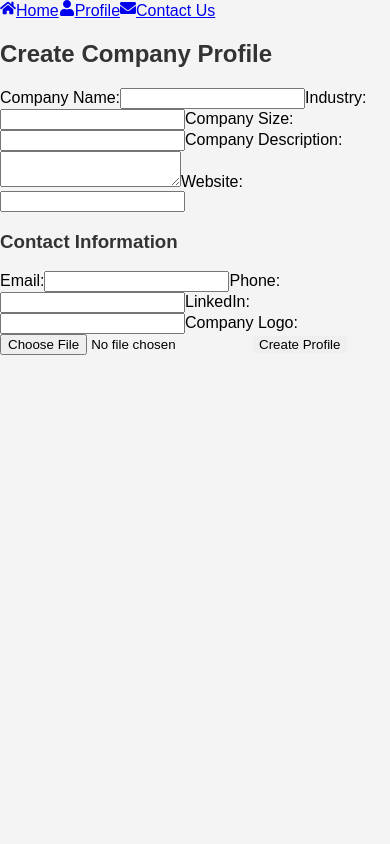
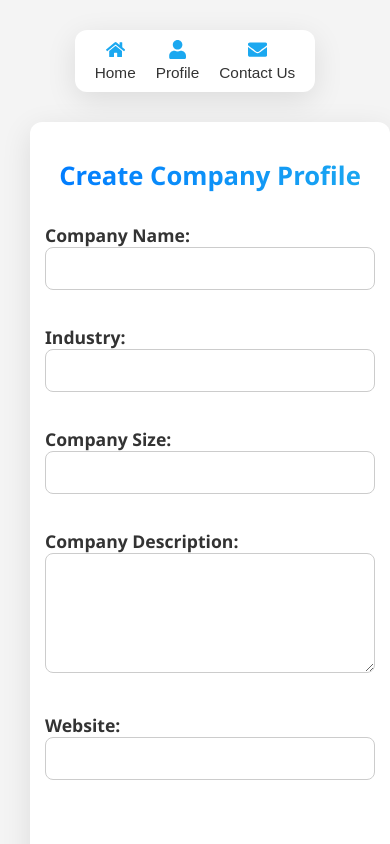
Before and after one commit to malhaouit/global-remote-jobs, a React (Vite) app in the folder front-end/: page /create-profile/company in a window 390 px wide. Shown: the top 844 px of the page. Built offline with nearby package versions, Linux system fonts and the light colour scheme.

Commit message:
Add styles for navigation, success and error message

```diff
--- a/front-end/src/pages/CreateCompanyProfile.css
+++ b/front-end/src/pages/CreateCompanyProfile.css
@@ -1,45 +1,57 @@
+/* Container */
+.create-company-container {
+  display: flex;
+  flex-direction: column;
+  justify-content: center;
+  align-items: center;
+  padding: 30px;
+}
+
+/* Navigation */
+.create-company-container .navigation {
+  display: flex;
+  gap: 20px;
+  margin-bottom: 10px;
+  background: #ffffff;
+  padding: 10px 20px;
+  border-radius: 12px;
+  box-shadow: 0 8px 30px rgba(0, 0, 0, 0.1);
+}
+
+.create-company-container .navigation .nav-icon {
+  display: flex;
+  flex-direction: column;
+  align-items: center;
+  text-decoration: none;
+  color: #1BA8F0;
+  font-size: 1.2em;
+  transition: color 0.3s ease;
+}
+
+.create-company-container .navigation .nav-icon:hover {
+  color: #007bff;
+}
+
+.create-company-container .navigation .nav-icon span {
+  font-size: 0.8em;
+  color: #333;
+  margin-top: 5px;
+}
+
 /* Container for the form */
-.create-profile-form {
+.create-company-container .form {
   width: 100%;
-  max-width: 650px;
-  margin: 50px auto;
+  max-width: 700px;
+  margin: 30px auto;
   background: #ffffff;
-  padding: 40px;
+  padding: 30px;
   border-radius: 12px;
   box-shadow: 0 8px 30px rgba(0, 0, 0, 0.1); /* Soft shadow for depth */
   font-family: 'Segoe UI', Tahoma, Geneva, Verdana, sans-serif; /* Modern font */
 }
 
-/* Back button styling */
-.create-profile-form .back-btn {
-  display: inline-flex; /* Keep the button compact */
-  align-items: center; /* Center the icon and text vertically */
-  background: none;
-  border: none;
-  color: #007bff;
-  font-size: 1.2em;
-  font-weight: bold;
-  cursor: pointer;
-  margin-bottom: 20px;
-  padding: 5px 15px;
-  text-decoration: none;
-  width: auto; /* Ensure the button only takes the necessary width */
-  max-width: fit-content; /* Prevent the button from stretching */
-}
-
-.create-profile-form .back-icon {
-  margin-right: 5px;
-  font-size: 1.2em; /* Ensure the icon has a visible size */
-}
-
-.create-profile-form .back-btn:hover {
-  background: none;
-  color: #1BA8F0;
-  box-shadow: none;
-}
-
 /* Heading styling */
-.create-profile-form h2 {
+.create-company-container .form h2 {
   text-align: center;
   margin-bottom: 30px;
   font-size: 2.2em;
@@ -51,7 +63,7 @@
 }
 
 /* Form labels */
-.create-profile-form label {
+.create-company-container .form label {
   display: block;
   font-size: 1.1em;
   font-weight: bold;
@@ -60,8 +72,8 @@
 }
 
 /* Form input fields and textarea */
-.create-profile-form input,
-.create-profile-form textarea {
+.create-company-container .form input,
+.create-company-container .form textarea {
   width: 100%;
   padding: 14px;
   margin-bottom: 25px;
@@ -72,20 +84,20 @@
   transition: border-color 0.3s ease;
 }
 
-.create-profile-form input:focus,
-.create-profile-form textarea:focus {
+.create-company-container .form input:focus,
+.create-company-container .form textarea:focus {
   border-color: #1BA8F0; /* Border color change on focus */
   outline: none; /* Remove outline for better aesthetics */
 }
 
 /* Textarea specific styles */
-.create-profile-form textarea {
+.create-company-container .form textarea {
   min-height: 120px;
   resize: vertical;
 }
 
 /* Contact Information Heading */
-.create-profile-form h3 {
+.create-company-container .form h3 {
   margin-top: 40px;
   color: #333;
   font-size: 1.5em;
@@ -95,15 +107,31 @@
 }
 
 /* File input styling */
-.create-profile-form input[type="file"] {
+.create-company-container .form input[type="file"] {
   padding: 10px;
   border: none;
   background: #f1f1f1;
   cursor: pointer;
 }
 
+/* Error Message */
+.create-seeker-container .error {
+  color: red;
+  text-align: center;
+  margin-bottom: 1rem;
+  font-size: 18px;
+}
+
+/* Success Message */
+.create-seeker-container .success {
+  color: green;
+  text-align: center;
+  margin-bottom: 1rem;
+  font-size: 18px;
+}
+
 /* Submit button styling */
-.create-profile-form button {
+.create-company-container .form button {
   width: 100%;
   padding: 14px;
   background: linear-gradient(135deg, #1BA8F0, #007bff); /* Gradient background */
@@ -116,36 +144,31 @@
 }
 
 /* Hover effect for the button */
-.create-profile-form button:hover {
+.create-company-container .form button:hover {
   background: linear-gradient(135deg, #1481C2, #0056b3);
   box-shadow: 0 6px 15px rgba(0, 0, 0, 0.2); /* Add shadow on hover */
 }
 
 /* Mobile responsiveness */
 @media (max-width: 768px) {
-  .create-profile-form {
+  .create-company-container .form {
     padding: 20px;
   }
 
-  .create-profile-form .back-btn {
-    font-size: 1em;
-    margin-bottom: 10px;
-  }
-
-  .create-profile-form h2 {
+  .create-company-container .form h2 {
     font-size: 1.8em;
   }
 
-  .create-profile-form h3 {
+  .create-company-container .form h3 {
     font-size: 1.3em;
   }
 
-  .create-profile-form input,
-  .create-profile-form textarea {
+  .create-company-container .form input,
+  .create-company-container .form textarea {
     padding: 12px;
   }
 
-  .create-profile-form button {
+  .create-company-container .form button {
     padding: 12px;
     font-size: 1.1em;
   }
@@ -153,30 +176,25 @@
 
 /* Further adjustments for small screens like phones */
 @media (max-width: 480px) {
-  .create-profile-form {
+  .create-company-container .form {
     padding: 15px;
     margin: 20px auto;
   }
 
-  .create-profile-form h2 {
+  .create-company-container .form h2 {
     font-size: 1.6em;
   }
 
-  .create-profile-form h3 {
+  .create-company-container .form h3 {
     font-size: 1.2em;
   }
 
-  .create-profile-form .back-btn {
-    font-size: 0.9em;
-    padding: 3px 10px;
-  }
-
-  .create-profile-form input,
-  .create-profile-form textarea {
+  .create-company-container .form input,
+  .create-company-container .form textarea {
     padding: 10px;
   }
 
-  .create-profile-form button {
+  .create-company-container .form button {
     padding: 10px;
     font-size: 1em;
   }
```
